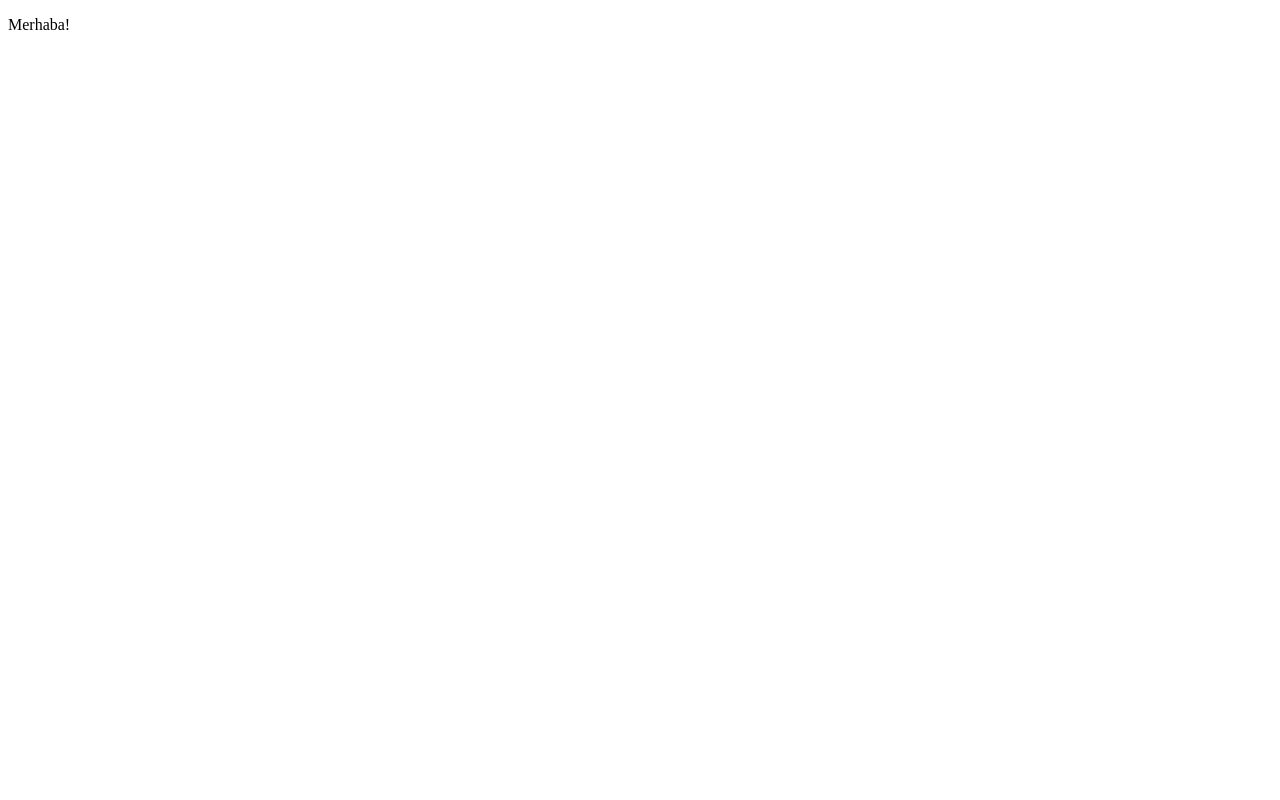
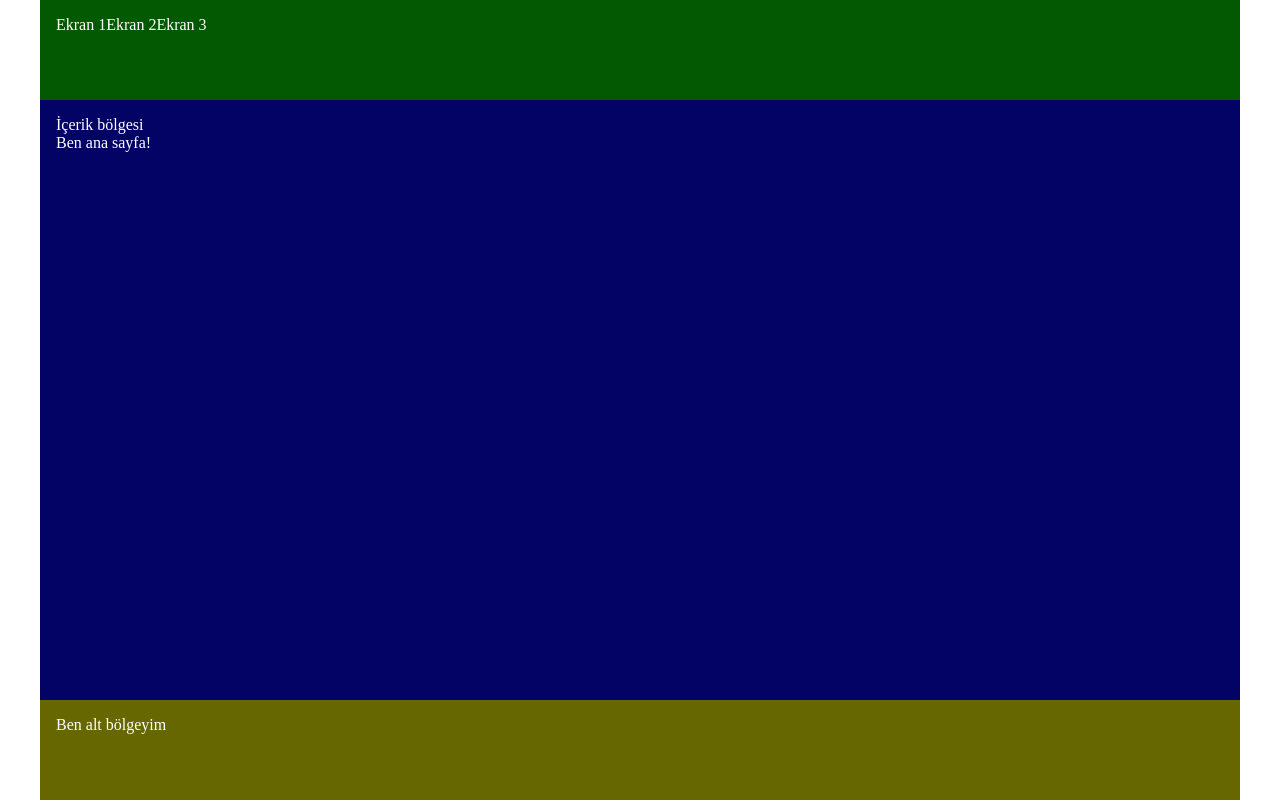
Before and after one commit to OrkhanAsgarov/ders13, a React (Create React App) app: page / in a window 1280 px wide. Built offline with nearby package versions, Linux system fonts and the light colour scheme.

Commit message:
basit react router ornegi yapildi

```diff
--- a/package.json
+++ b/package.json
@@ -34,5 +34,8 @@
       "last 1 firefox version",
       "last 1 safari version"
     ]
+  },
+  "devDependencies": {
+    "react-router-dom": "^6.3.0"
   }
 }
--- a/src/App.js
+++ b/src/App.js
@@ -1,6 +1,38 @@
+import { BrowserRouter, Routes, Route } from "react-router-dom";
+import Ekran1 from "./ekranlar/Ekran1";
+import Ekran2 from "./ekranlar/Ekran2";
+import Bulunamadi from "./ekranlar/Bulunamadi";
+import AnaEkran from "./ekranlar/AnaEkran";
+
 function App() {
   return (
-    <p>Merhaba!</p>
+    <>
+      <BrowserRouter>
+        <header>
+          <nav>
+            <a>Ekran 1</a>
+            <a>Ekran 2</a>
+            <a>Ekran 3</a>
+          </nav>
+        </header>
+
+        <section>
+          <p>İçerik bölgesi</p>
+
+          <Routes>
+            <Route path="/" element={<AnaEkran />} />
+            <Route path="/ekran1" element={<Ekran1 />} />
+            <Route path="/ekran2" element={<Ekran2 />} />
+            <Route path="*" element={<Bulunamadi />} />
+          </Routes>
+
+        </section>
+
+        <footer>
+          <p>Ben alt bölgeyim</p>
+        </footer>
+      </BrowserRouter>
+    </>
   );
 }
 
--- /dev/null
+++ b/src/ekranlar/AnaEkran.jsx
@@ -0,0 +1,8 @@
+function AnaEkran() {
+
+    return (
+        <p>Ben ana sayfa!</p>
+    );
+}
+
+export default AnaEkran;
--- /dev/null
+++ b/src/ekranlar/Bulunamadi.jsx
@@ -0,0 +1,11 @@
+function Bulunamadi() {
+
+    return (
+        <>
+            <h1 style={{fontSize:40}}>404</h1>
+            <p>Sayfa bnulunamadı!</p>
+        </>
+    );
+}
+
+export default Bulunamadi;
--- /dev/null
+++ b/src/ekranlar/Ekran1.jsx
@@ -0,0 +1,8 @@
+function Ekran1() {
+
+    return (
+        <p>Ben ekran 1!</p>
+    );
+}
+
+export default Ekran1;
--- /dev/null
+++ b/src/ekranlar/Ekran2.jsx
@@ -0,0 +1,8 @@
+function Ekran2() {
+
+    return (
+        <p>Ben ekran 2!</p>
+    );
+}
+
+export default Ekran2;
--- a/src/index.js
+++ b/src/index.js
@@ -1,6 +1,7 @@
 import React from 'react';
 import ReactDOM from 'react-dom/client';
 import App from './App';
+import './style.css';
 
 const root = ReactDOM.createRoot(document.getElementById('root'));
 root.render(
--- /dev/null
+++ b/src/style.css
@@ -0,0 +1,29 @@
+* {
+    box-sizing: border-box;
+    margin: 0;
+    padding: 0;
+}
+
+header,
+footer,
+section {
+    max-width: 1200px;
+    margin: auto;
+    padding: 1rem;
+    color: white;
+}
+
+header {
+    background-color: rgb(2, 89, 2);
+    height: 100px;
+}
+
+section {
+    background-color: rgb(3, 3, 101);
+    height: calc(100vh - 200px);
+}
+
+footer {
+    background-color: rgb(103, 103, 0);
+    height: 100px;
+}
```
Also changed, not shown: 1 other file (tests, documents, lock files or other folders).
